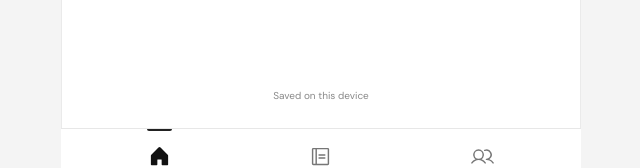
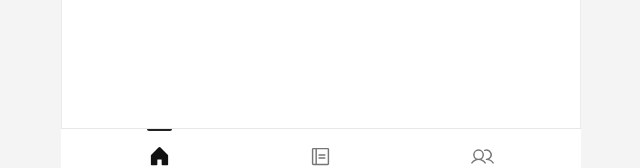
Before and after one commit to ignatius5k/good-hand, a React (Vite) app: page / in a window 1280 px wide. Shown: the part 591-759 px from the top of the page, without its empty margins (319-959 px from the left). Built offline with nearby package versions, Linux system fonts and the light colour scheme.

Commit message:
Remove storage footer from Home

```diff
--- a/src/App.tsx
+++ b/src/App.tsx
@@ -137,7 +137,7 @@ function App(){
     </>}
 
     {tab==='players'&&<><div className="page-heading"><p className="eyebrow"></p><h1>Players</h1><p>Lifetime results from your finished games. Same names count together.</p></div>{tally.size?<section className="players-list">{[...tally.values()].sort((a,b)=>a.currency.localeCompare(b.currency)||b.net-a.net).map((p,i)=><div className="regular-row" key={`${p.name}-${p.currency}`}><Avatar name={p.name} index={i}/><div><h2>{p.name}</h2><p>{p.games} {p.games===1?'game':'games'} · {p.currency}</p></div><strong className={p.net>=0?'positive':'negative'}>{money(p.net,p.currency,true)}</strong></div>)}</section>:<div className="empty-view"><Users size={42} weight="duotone"/><h2>No player results yet.</h2><p>Finish a game to start tracking everyone’s results.</p><button className="button secondary" onClick={()=>navigate('home')}>Back to home<ArrowRight size={17}/></button></div>}</>}
-  </main><footer className="app-footer"><span><Spade weight="fill" size={14}/> For the love of the home game.</span><span><span className="save-dot"/>{demo?'Sample data · changes stay in this preview':storageError?'Changes need a backup':offlineReady?'Saved on this device · offline ready':'Saved on this device'}</span></footer></div>
+  </main>{tab!=='home'&&<footer className="app-footer"><span><Spade weight="fill" size={14}/> For the love of the home game.</span><span><span className="save-dot"/>{demo?'Sample data · changes stay in this preview':storageError?'Changes need a backup':offlineReady?'Saved on this device · offline ready':'Saved on this device'}</span></footer>}</div>
   {toast&&<div className="toast" role="status"><CheckCircle weight="fill" size={20}/>{toast}</div>}
   {modal&&<Dialog playerSheet={modal.type==='player'} setup={modal.type==='new'||modal.type==='templates'||modal.type==='correct'} title={modal.type==='correct'?'Correct cash-outs':modal.type==='new'?'New game':modal.type==='templates'?'Saved templates':modal.type==='add'?'Add player':modal.type==='player'?player?.name??'Player':modal.type==='blinds'?'Blind settings':modal.type==='end'?'End game?':modal.type==='install'?'Install Good Hand':'Settings'} subtitle={modal.type==='add'?'Enter their name and starting buy-in.':modal.type==='player'?(modal.intent==='rebuy'?(pending?'Record a missing buy-in.':'Record a rebuy.'):modal.intent==='cashout'?'Record the value of their remaining chips.':'Review or correct their cash-out.'):undefined} onClose={()=>setModal(null)}>
     {error&&<p className="form-error" role="alert" tabIndex={-1}>{error}</p>}
```
